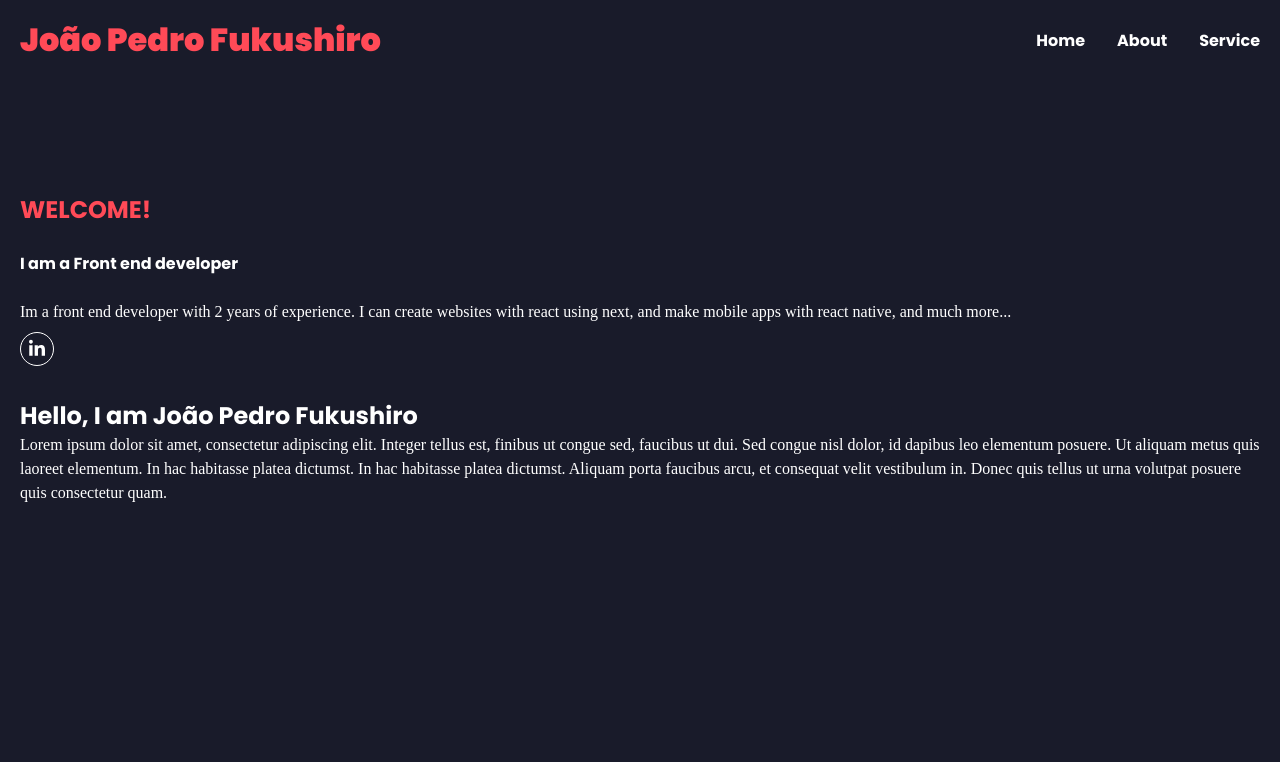
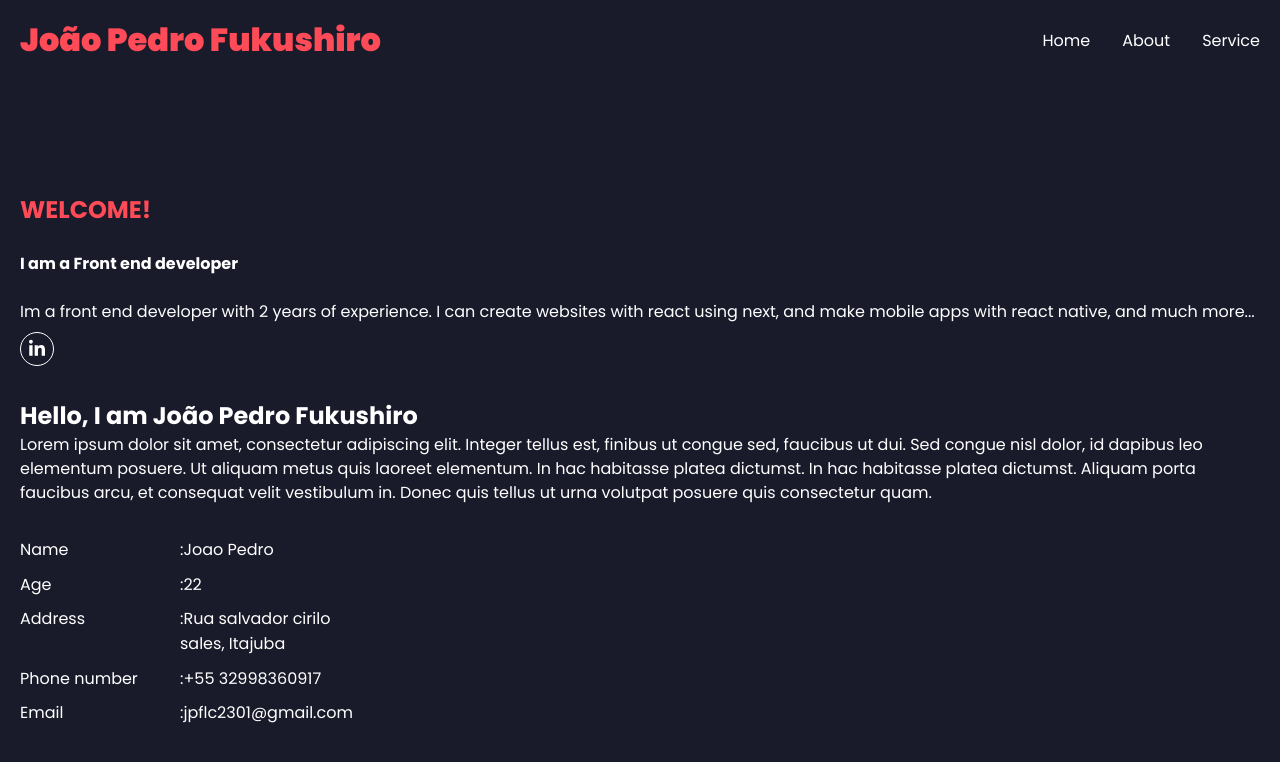
Before and after one commit to Fukushiro/landing-page, a Next.js app: page / in a window 1280 px wide. Shown: the top 762 px of the page. Built offline with nearby package versions, Linux system fonts and the light colour scheme.

Commit message:
feat : home finished

```diff
--- a/next.config.js
+++ b/next.config.js
@@ -2,6 +2,9 @@
 const nextConfig = {
   reactStrictMode: true,
   swcMinify: true,
-}
+  compiler: {
+    styledComponents: true,
+  },
+};
 
-module.exports = nextConfig
+module.exports = nextConfig;
--- a/src/components/BurguerMenu/styles.ts
+++ b/src/components/BurguerMenu/styles.ts
@@ -2,19 +2,27 @@ import styled from "styled-components";
 
 export const Container = styled.div`
   position: relative;
-  /* background-color: blue; */
 `;
 
 export const Content = styled.div`
   position: absolute;
   right: 0;
   background-color: black;
+  z-index: 999;
   width: 13rem;
   ul {
     list-style: none;
     li {
       /* background-color: red; */
       padding: 0.5rem 1rem 0.5rem 1rem;
+
+
+      &:first-child {
+        margin-top: 0.5rem;
+      }
+      &:last-child {
+        margin-bottom: 0.5rem;
+      }
       button {
         width: 100%;
         height: 100%;
--- a/src/components/Header/index.tsx
+++ b/src/components/Header/index.tsx
@@ -4,6 +4,7 @@ import useMediaQuery from "@mui/material/useMediaQuery";
 import { smMax } from "../../utils/screenSize";
 import { BurguerMenu, BurguerMenuAction } from "../BurguerMenu";
 import { Touchable } from "../Touchable";
+import Router from "next/router";
 
 export function Header() {
   // media queries
@@ -12,9 +13,19 @@ export function Header() {
   //
 
   const burguerMenuActions: BurguerMenuAction[] = [
-    { title: "Home", action: () => {} },
+    {
+      title: "Home",
+      action: () => {
+        Router.push("/");
+      },
+    },
     { title: "About", action: () => {} },
-    { title: "Service", action: () => {} },
+    {
+      title: "Service",
+      action: () => {
+        Router.push("/projects");
+      },
+    },
   ];
   return (
     <Styles.Container>
--- a/src/pages/_document.tsx
+++ b/src/pages/_document.tsx
@@ -6,10 +6,7 @@ export default function Document() {
       <Head>
         <link rel="preconnect" href="https://fonts.googleapis.com" />
         <link rel="preconnect" href="https://fonts.gstatic.com" />
-        <link
-          href="https://fonts.googleapis.com/css2?family=Poppins:ital,wght@0,700;0,800;0,900;1,600&display=swap"
-          rel="stylesheet"
-        />
+        <link href="https://fonts.googleapis.com/css2?family=Poppins:ital,wght@0,400;0,700;0,800;0,900;1,600&display=swap" rel="stylesheet"/>
       </Head>
       <body>
         <Main />
--- a/src/pages/index.tsx
+++ b/src/pages/index.tsx
@@ -3,6 +3,7 @@ import Image from "next/image";
 import { Header } from "../components/Header";
 import * as Styles from "../styles/home.styles";
 import { FaLinkedinIn } from "react-icons/fa";
+import Link from "next/link";
 export default function Home() {
   return (
     <Styles.Container>
@@ -21,7 +22,10 @@ export default function Home() {
 
           <ul>
             <li>
-              <a href="">
+              <a
+                href="https://www.linkedin.com/in/jo%C3%A3o-pedro-fukushiro-lima-castro-4867091ba/"
+                target="blank"
+              >
                 <div>
                   <FaLinkedinIn size={20} />
                 </div>
@@ -43,6 +47,28 @@ export default function Home() {
             consectetur quam.
           </p>
         </Styles.About>
+        <Styles.AboutInfos>
+          <div>
+            <p>Name</p>
+            <p>:Joao Pedro</p>
+          </div>
+          <div>
+            <p>Age</p>
+            <p>:22</p>
+          </div>
+          <div>
+            <p>Address</p>
+            <p>:Rua salvador cirilo sales, Itajuba</p>
+          </div>
+          <div>
+            <p>Phone number</p>
+            <p>:+55 32998360917</p>
+          </div>
+          <div>
+            <p>Email</p>
+            <p>:jpflc2301@gmail.com</p>
+          </div>
+        </Styles.AboutInfos>
       </Styles.Content>
     </Styles.Container>
   );
--- a/src/styles/home.styles.ts
+++ b/src/styles/home.styles.ts
@@ -39,6 +39,9 @@ export const Welcome = styled.div`
   }
   p {
     line-height: 1.5rem;
+    font-family: "Poppins", Arial;
+    font-weight: 400;
+    font-size: ${flavor.font.fontSize.sm};
   }
   ul {
     list-style: none;
@@ -72,5 +75,30 @@ export const About = styled.div`
   }
   p {
     line-height: 1.5rem;
+    font-family: "Poppins", Arial;
+    font-weight: 400;
+    font-size: ${flavor.font.fontSize.sm};
   }
 `;
+
+export const AboutInfos = styled.div`
+  margin-top: 2rem;
+  display: flex;
+  flex-direction: column;
+  gap: 0.6rem;
+  div {
+    display: flex;
+    width: 20rem;
+    p {
+      font-family: "Poppins", Arial;
+      font-weight: 400;
+      font-size: ${flavor.font.fontSize.sm};
+      /* background-color: blue; */
+      width: 50%;
+      &:first-child {
+        /* background-color: green; */
+        width: 50%;
+      }
+    }
+  }
+`;
```
Also changed, not shown: src/pages/projects.tsx (added, +9 -0 lines).
